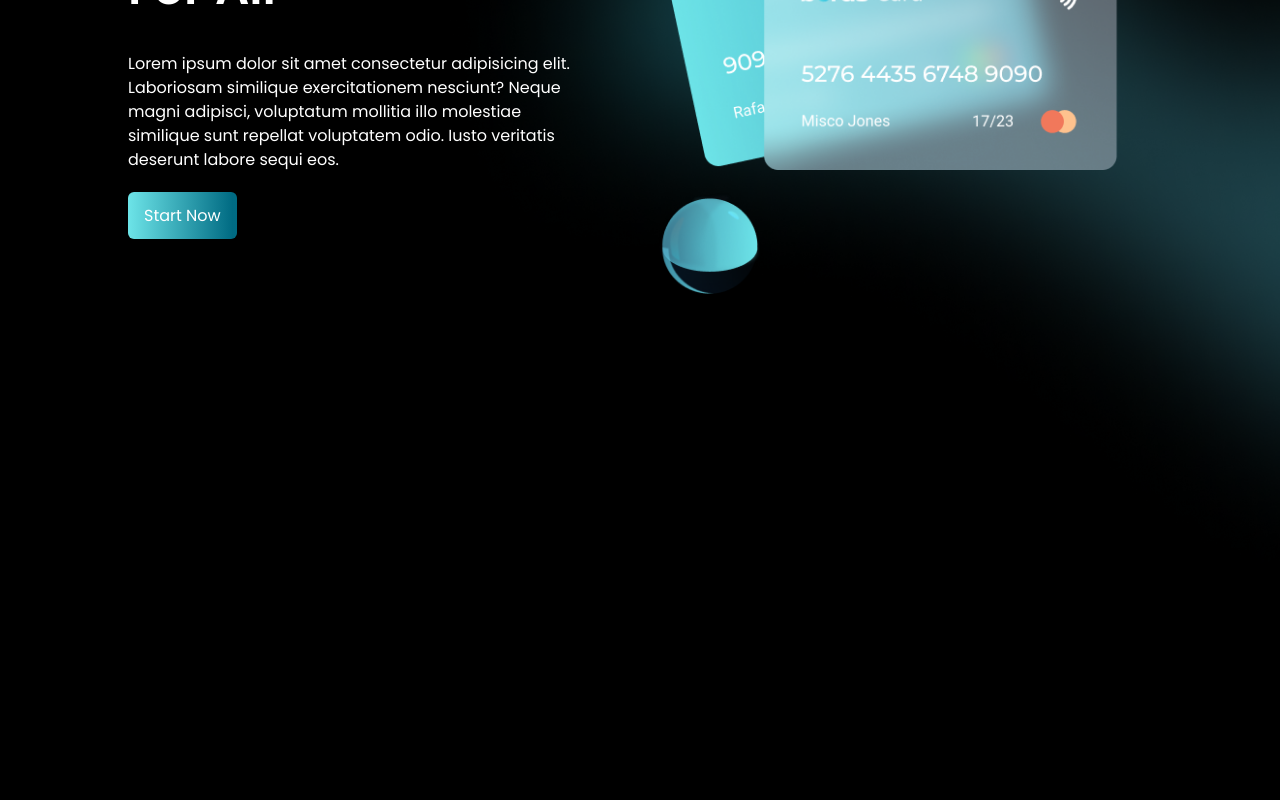
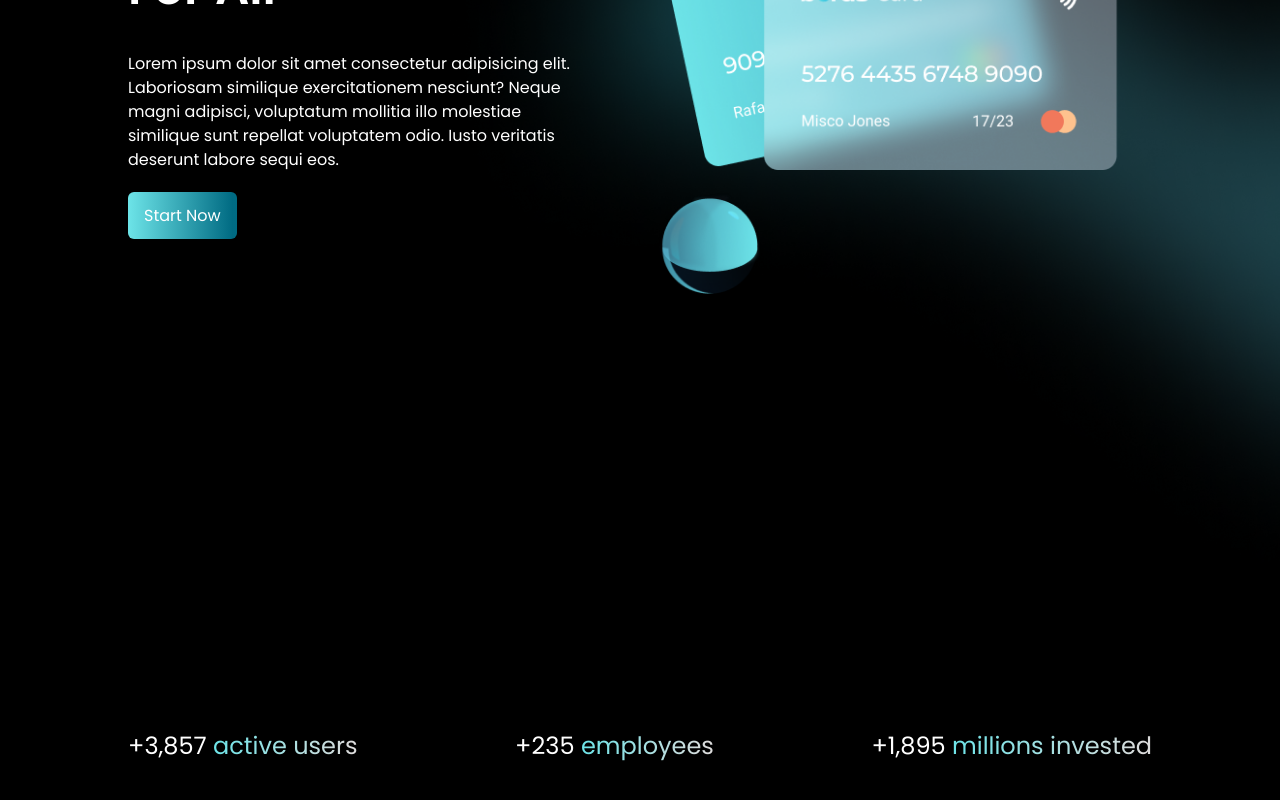
Before and after one commit to freetimezp/js-portfolio-59-card, a Next.js app: page / in a window 1280 px wide. Shown: the part 394-1194 px from the top of the page. Before the commit the page ends 1005 px from the top, so only its background shows below. Built offline with nearby package versions, Linux system fonts and the light colour scheme.

Commit message:
06. js-portfolio-59-card. CounterData component.

```diff
--- a/src/app/page.tsx
+++ b/src/app/page.tsx
@@ -1,12 +1,13 @@
 import { Header } from "@/components/Header";
 import FirstBlock from "@/components/FirstBlock/FirstBlock";
+import CounterData from "@/components/CounterData/CounterData";
 
 export default function Home() {
   return (
     <>
       <Header />
       <FirstBlock />
-
+      <CounterData />
     </>
   )
 }
--- /dev/null
+++ b/src/components/CounterData/CounterData.data.ts
@@ -0,0 +1,20 @@
+export const dataCounter = [
+    {
+        id: 1,
+        startNumber: 500,
+        endNumber: 3857,
+        text: 'active users',
+    },
+    {
+        id: 2,
+        startNumber: 0,
+        endNumber: 235,
+        text: 'employees',
+    },
+    {
+        id: 3,
+        startNumber: 600,
+        endNumber: 1895,
+        text: 'millions invested',
+    },
+];
--- /dev/null
+++ b/src/components/CounterData/CounterData.tsx
@@ -0,0 +1,27 @@
+"use client";
+import React from 'react';
+import CountUp from 'react-countup';
+
+import { MotionTransition } from '../MotionTransition';
+import { dataCounter } from './CounterData.data';
+
+const CounterData = () => {
+    return (
+        <MotionTransition className='max-w-5xl py-10 mx-auto md:py-64'>
+            <div className='justify-between md:flex'>
+                {dataCounter.map(({ id, startNumber, endNumber, text }) => (
+                    <div key={id} className='py-5 text-2xl text-center md:text-left'>
+                        +
+                        <CountUp start={startNumber} end={endNumber} duration={1.5} enableScrollSpy />
+                        {" "}
+                        <span className='degradedBlue bg-blueLight'>
+                            {text}
+                        </span>
+                    </div>
+                ))}
+            </div>
+        </MotionTransition>
+    );
+}
+
+export default CounterData;
--- /dev/null
+++ b/src/components/CounterData/index.ts
@@ -0,0 +1 @@
+export * from './CounterData';
```
